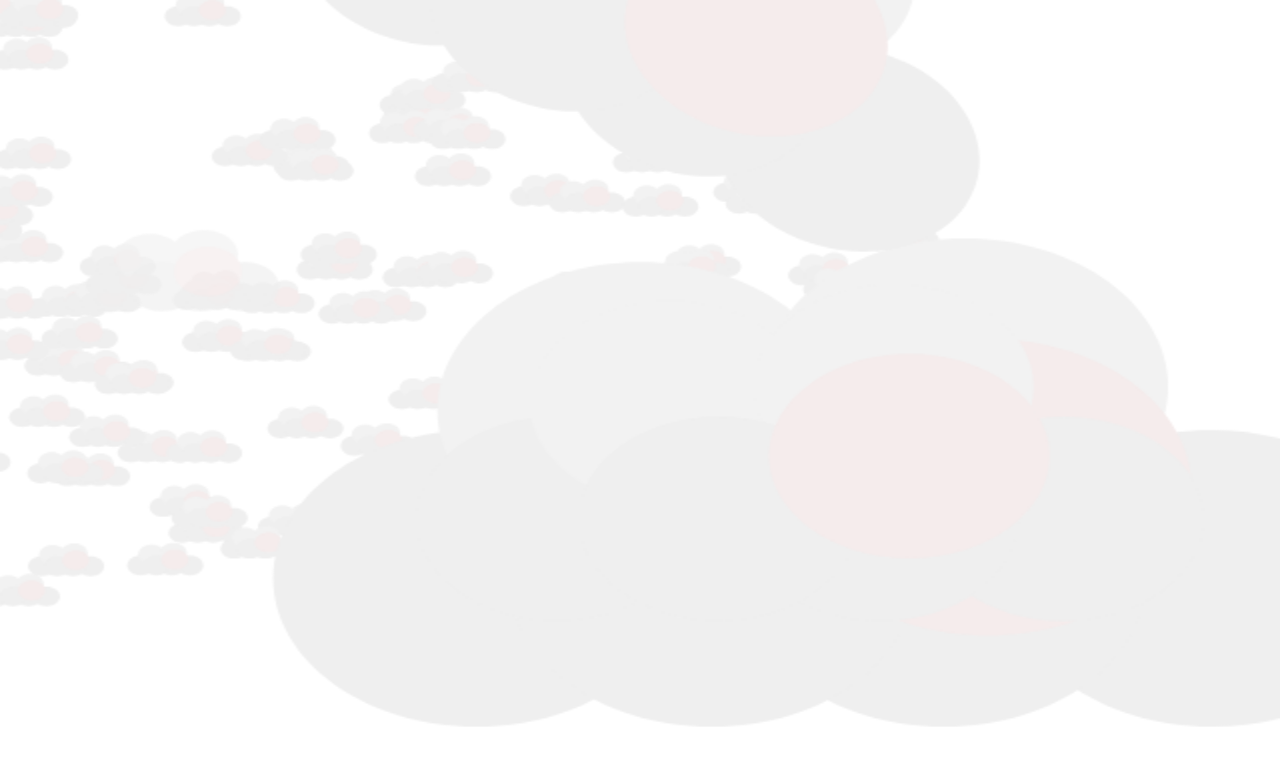
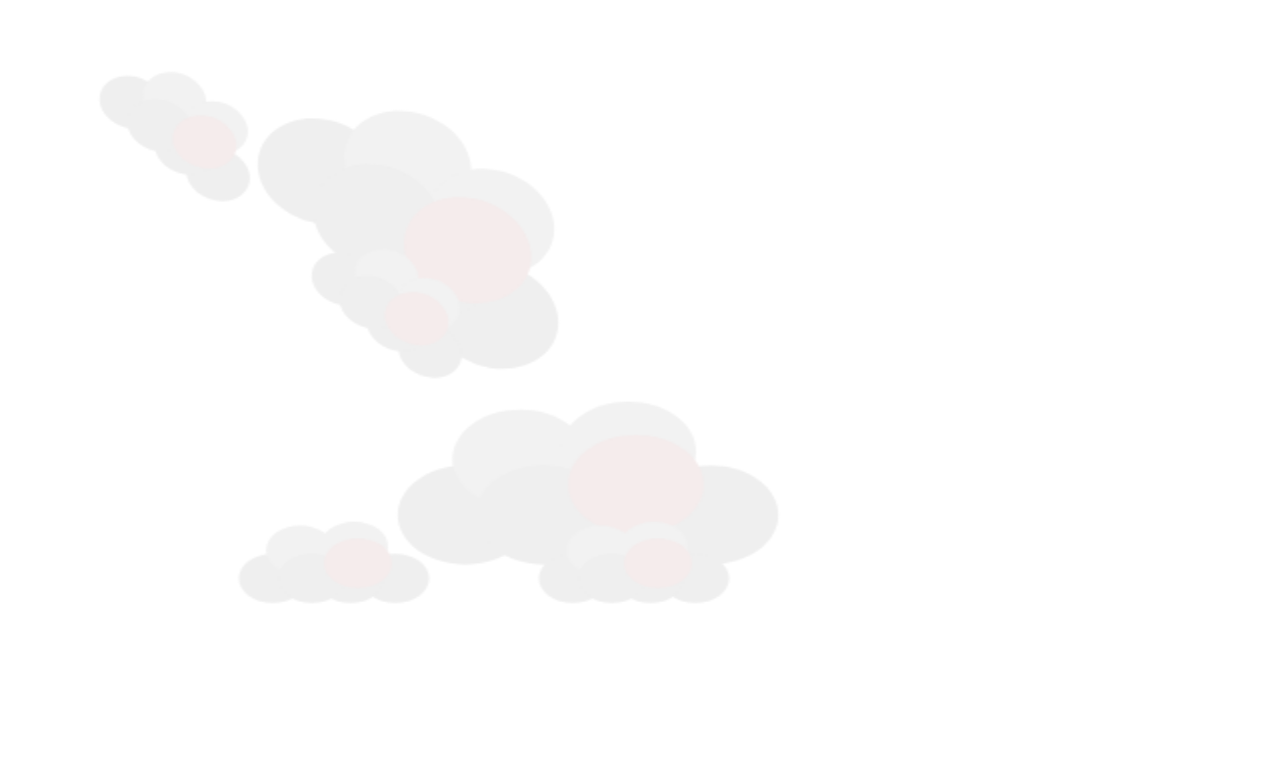
Before and after one commit to kefniark/volley-js13k, a website built with webpack: page src/index.html in a window 1280 px wide. Built offline with nearby package versions, Linux system fonts and the light colour scheme.

Commit message:
implement entity/component system

```diff
--- /dev/null
+++ b/src/components/component.ts
@@ -0,0 +1,16 @@
+import { IComponent } from '../interfaces/IComponent';
+import { IEntity } from '../interfaces/IEntity';
+
+export class Component implements IComponent {
+	protected active = false;
+	protected ctx: CanvasRenderingContext2D;
+	protected updates: ((time: number, dt: number) => void)[] = [];
+	public entity?: IEntity;
+
+	constructor(ctx: CanvasRenderingContext2D) {
+		this.ctx = ctx;
+	}
+
+	public update(time: number, dt: number) {}
+	public render(scale: number, alpha: number) {}
+}
--- /dev/null
+++ b/src/components/sprite.ts
@@ -0,0 +1,55 @@
+import { Component } from './component';
+
+// import { IEntity } from '../interfaces/IEntity';
+
+// export class Sprite implements IEntity {
+// 	private img: HTMLImageElement;
+// 	private ctx: CanvasRenderingContext2D;
+// 	private ready = false;
+// 	public x = 0;
+// 	public y = 0;
+// 	public z = 0;
+// 	public scale = 1;
+// 	public angle = 0;
+// 	public alpha = 1;
+// 	constructor(ctx: CanvasRenderingContext2D, path: string) {
+// 		this.ctx = ctx;
+// 		this.img = new Image();
+// 		this.img.onload = () => this.ready = true;
+// 		this.img.src = path;
+// 	}
+
+// 	public addUpdate(cb: (time: number, dt: number) => void) {
+// 		this.updates.push(cb);
+// 	}
+
+// 	public update(time: number, dt: number): void {
+// 		this.updates.forEach((cb) => cb(time, dt));
+// 	}
+
+// 	public render() {
+// 		if (!this.ready || this.alpha <= 0 || this.scale <= 0) return;
+// 		this.ctx.translate(this.x, this.y);
+// 		if (this.angle !== 0) this.ctx.rotate(this.angle);
+// 		if (this.alpha < 1) this.ctx.globalAlpha = this.alpha;
+// 		this.ctx.drawImage(this.img, -this.img.width / 2, -this.img.height / 2, this.img.width * this.scale, this.img.height * this.scale);
+// 		if (this.alpha < 1) this.ctx.globalAlpha = 1;
+// 		if (this.angle !== 0) this.ctx.rotate(-this.angle);
+// 		this.ctx.translate(-this.x, -this.y);
+// 	}
+// }
+
+export class Sprite extends Component {
+	private img: HTMLImageElement;
+
+	constructor(ctx: CanvasRenderingContext2D, path: string) {
+		super(ctx);
+		this.img = new Image();
+		this.img.onload = () => this.active = true;
+		this.img.src = path;
+	}
+
+	public render(scale: number, alpha: number) {
+		this.ctx.drawImage(this.img, -this.img.width / 2, -this.img.height / 2, this.img.width * scale, this.img.height * scale);
+	}
+}
--- /dev/null
+++ b/src/components/text.ts
@@ -0,0 +1,3 @@
+// export class Text {
+
+// }
--- /dev/null
+++ b/src/components/transform.ts
@@ -0,0 +1,35 @@
+export interface ITransformOptions {
+	x?: number;
+	y?: number;
+	z?: number;
+	scale?: number;
+	alpha?: number;
+	angle?: number;
+	update?: (time: number, dt: number) => void;
+}
+
+export class Transform {
+	// position
+	public x = 0;
+	public y = 0;
+	public z = 0;
+
+	// rotation / scale
+	public angle = 0;
+	public scale = 1;
+	public alpha = 1;
+
+	public set(options?: ITransformOptions) {
+		if (!options) return;
+		if (options.x !== undefined) this.x = options.x;
+		if (options.y !== undefined) this.y = options.y;
+		if (options.z !== undefined) this.z = options.z;
+		if (options.scale !== undefined) this.scale = options.scale;
+		if (options.alpha !== undefined) this.alpha = options.alpha;
+		if (options.angle !== undefined) this.angle = options.angle;
+	}
+
+	public toString() {
+		return `[x: ${this.x}, y: ${this.y}, scale: ${this.scale}, angle: ${this.angle}]`;
+	}
+}
--- /dev/null
+++ b/src/entities/entity.ts
@@ -0,0 +1,76 @@
+import { Component } from '../components/component';
+import { Sprite } from '../components/sprite';
+import { ITransformOptions, Transform } from '../components/transform';
+import { IComponent } from '../interfaces/IComponent';
+import { IEntity } from '../interfaces/IEntity';
+
+export class Entity extends Component implements IEntity {
+	public name = '';
+	public transform: Transform;
+	private t: Transform;
+	public components: IComponent[] = [];
+	public childrens: IEntity[] = [];
+
+	constructor(ctx: CanvasRenderingContext2D) {
+		super(ctx);
+		this.active = true;
+		this.transform = new Transform();
+		this.t = new Transform();
+	}
+
+	public addComp(component: IComponent) {
+		component.entity = this;
+		this.components.push(component);
+	}
+
+	public deleteComp(component: IComponent) {
+		component.entity = undefined;
+		const index = this.components.indexOf(component);
+		if (index !== -1) {
+			this.components.splice(index, 1);
+		}
+	}
+
+	public addChild(entity: IEntity) {
+		this.childrens.push(entity);
+	}
+
+	public deleteChild(entity: IEntity) {
+		const index = this.childrens.indexOf(entity);
+		if (index !== -1) {
+			this.childrens.splice(index, 1);
+		}
+	}
+
+	public update(time: number, dt: number) {
+		if (!this.active) return;
+		this.components.forEach((el) => el.update(time, dt));
+		this.childrens.forEach((el) => el.update(time, dt));
+	}
+
+	public createSpriteEntity(path: string, options?: ITransformOptions): IEntity {
+		const entity = new Entity(this.ctx);
+		entity.transform.set(options);
+		const sprite = new Sprite(this.ctx, path);
+		entity.addComp(sprite);
+		this.addChild(entity);
+		return entity;
+	}
+
+	public render(scale: number, alpha: number) {
+		if (!this.active) return;
+
+		console.log(this.name, this.transform);
+		this.ctx.translate(this.transform.x * scale, this.transform.y * scale);
+		if (this.transform.angle !== 0) this.ctx.rotate(this.transform.angle);
+		if (this.transform.alpha < 1) this.ctx.globalAlpha = this.transform.alpha;
+
+		this.components.forEach((el) => el.render(scale * this.transform.scale, alpha * this.transform.alpha));
+		this.childrens.sort((a: IEntity, b: IEntity) => a.transform.z > b.transform.z ? 1 : -1);
+		this.childrens.forEach((el) => el.render(scale * this.transform.scale, alpha * this.transform.alpha));
+
+		if (this.transform.alpha < 1) this.ctx.globalAlpha = 1;
+		if (this.transform.angle !== 0) this.ctx.rotate(-this.transform.angle);
+		this.ctx.translate(-this.transform.x * scale, -this.transform.y * scale);
+	}
+}
--- a/src/index.ts
+++ b/src/index.ts
@@ -1,5 +1,4 @@
 import { Scene } from './scene';
-import { Sprite } from './sprite';
 
 function init() {
 	const can = document.getElementById('canvas') as HTMLCanvasElement;
@@ -8,6 +7,7 @@ function init() {
 	const ctx = can.getContext('2d') as CanvasRenderingContext2D;
 	if (!ctx) return;
 
+	ctx.imageSmoothingEnabled = false;
 	const scene = new Scene(can, ctx);
 
 	let play = true;
@@ -18,11 +18,14 @@ function init() {
 		if (play) {
 			scene.update(time, dt);
 			ctx.clearRect(0, 0, 640, 480);
-			scene.render();
+			scene.render(1, 1);
 		}
+		if (time > 1000) return;
 		window.requestAnimationFrame(update);
 	}
 	window.requestAnimationFrame(update);
+
+	console.log(scene);
 
 	document.addEventListener( 'visibilitychange', () => play = !document.hidden, false);
 }
--- /dev/null
+++ b/src/interfaces/IComponent.ts
@@ -0,0 +1,9 @@
+import { Transform } from '../components/transform';
+import { IEntity } from './IEntity';
+
+export interface IComponent {
+	entity?: IEntity;
+
+	update(time: number, dt: number): void;
+	render(scale: number, alpha: number): void;
+}
--- a/src/scene.ts
+++ b/src/scene.ts
@@ -1,80 +1,143 @@
+import { Sprite } from './components/sprite';
+import { ITransformOptions } from './components/transform';
+import { Entity } from './entities/entity';
 import { IEntity } from './interfaces/IEntity';
-import { Sprite } from './sprite';
 
-export interface ISpriteOptions {
-	x?: number;
-	y?: number;
-	z?: number;
-	scale?: number;
-	alpha?: number;
-	angle?: number;
-	update?: (time: number, dt: number) => void;
+export class Scene extends Entity {
+	constructor(canvas: HTMLCanvasElement, ctx: CanvasRenderingContext2D) {
+		super(ctx);
+		this.name = 'scene';
+		// const sprite1 = this.createSpriteEntity('assets/cloud.svg', {
+		// 	// update: (time, dt) => {
+		// 	// 	sprite1.x = 250 + Math.cos(time / 1000) * 250;
+		// 	// 	sprite1.angle = (Math.cos(time / 1000) + 1) * Math.PI / 8;
+		// 	// }
+		// });
+
+		// const sprite2 = this.createSpriteEntity('assets/cloud.svg', {
+		// 	// update: (time, dt) => {
+		// 	// 	sprite2.x = 250 + Math.sin(time / 5000) * 150;
+		// 	// 	sprite2.y = 250 + Math.cos(time / 250) * 150;
+		// 	// 	sprite2.scale = 1 + (Math.cos(time / 5000)) * 0.5;
+		// 	// }
+		// });
+
+		const sprite = this.createSpriteEntity('assets/cloud.svg', {
+			x: 400,
+			y: 350,
+			scale: 0.5
+			// update: (time, dt) => sprite3.alpha = (Math.cos(time / 1000)) * 0.5 + 0.5
+		}) as Entity;
+
+		sprite.createSpriteEntity('assets/cloud.svg', {
+			x: 150,
+			y: 150,
+			scale: 0.5
+		});
+
+		sprite.createSpriteEntity('assets/cloud.svg', {
+			x: -150,
+			y: 150,
+			scale: 0.5
+		});
+
+		const sprite3 = this.createSpriteEntity('assets/cloud.svg', {
+			x: 250,
+			y: 250,
+			angle: Math.PI / 4,
+			scale: 0.5
+			// update: (time, dt) => sprite3.alpha = (Math.cos(time / 1000)) * 0.5 + 0.5
+		}) as Entity;
+
+		const sub = sprite3.createSpriteEntity('assets/cloud.svg', {
+			x: 150,
+			y: 150,
+			scale: 0.5
+		}) as Entity;
+
+		const sub2 = sprite3.createSpriteEntity('assets/cloud.svg', {
+			x: -150,
+			y: 150,
+			scale: 0.5
+		}) as Entity;
+
+		// this.createSpriteEntity('assets/cloud.svg', { x: 320, y: 240, z: -1, scale: 1.5 });
+
+		// for (let i = 0; i < 200; i++) {
+		// 	this.createSpriteEntity('assets/cloud.svg', {
+		// 		x: Math.random() * 640,
+		// 		y: Math.random() * 480,
+		// 		scale: 0.1,
+		// 		z: Math.random() * 5 - 10
+		// 	});
+		// }
+	}
 }
 
-export class Scene {
-	private ctx: CanvasRenderingContext2D;
-	private canvas: HTMLCanvasElement;
-	private elements: IEntity[];
+// export class Scene {
+// 	private ctx: CanvasRenderingContext2D;
+// 	private canvas: HTMLCanvasElement;
+// 	private elements: IEntity[];
 
-	constructor(canvas: HTMLCanvasElement, ctx: CanvasRenderingContext2D) {
-		this.canvas = canvas;
-		this.ctx = ctx;
-		this.elements = [];
+// 	constructor(canvas: HTMLCanvasElement, ctx: CanvasRenderingContext2D) {
+// 		this.canvas = canvas;
+// 		this.ctx = ctx;
+// 		this.elements = [];
 
-		const sprite1 = this.createSprite('assets/cloud.svg', {
-			update: (time, dt) => {
-				sprite1.x = 250 + Math.cos(time / 1000) * 250;
-				sprite1.angle = (Math.cos(time / 1000) + 1) * Math.PI / 8;
-			}
-		});
+// 		const sprite1 = this.createSprite('assets/cloud.svg', {
+// 			update: (time, dt) => {
+// 				sprite1.x = 250 + Math.cos(time / 1000) * 250;
+// 				sprite1.angle = (Math.cos(time / 1000) + 1) * Math.PI / 8;
+// 			}
+// 		});
 
-		const sprite2 = this.createSprite('assets/cloud.svg', {
-			update: (time, dt) => {
-				sprite2.x = 250 + Math.sin(time / 5000) * 150;
-				sprite2.y = 250 + Math.cos(time / 250) * 150;
-				sprite2.scale = 1 + (Math.cos(time / 5000)) * 0.5;
-			}
-		});
+// 		const sprite2 = this.createSprite('assets/cloud.svg', {
+// 			update: (time, dt) => {
+// 				sprite2.x = 250 + Math.sin(time / 5000) * 150;
+// 				sprite2.y = 250 + Math.cos(time / 250) * 150;
+// 				sprite2.scale = 1 + (Math.cos(time / 5000)) * 0.5;
+// 			}
+// 		});
 
-		const sprite3 = this.createSprite('assets/cloud.svg', {
-			x: 250,
-			y: 250,
-			scale: 0.25,
-			update: (time, dt) => sprite3.alpha = (Math.cos(time / 1000)) * 0.5 + 0.5
-		});
+// 		const sprite3 = this.createSprite('assets/cloud.svg', {
+// 			x: 250,
+// 			y: 250,
+// 			scale: 0.25,
+// 			update: (time, dt) => sprite3.alpha = (Math.cos(time / 1000)) * 0.5 + 0.5
+// 		});
 
-		this.createSprite('assets/cloud.svg', { x: 320, y: 240, z: -1, scale: 1.5 });
+// 		this.createSprite('assets/cloud.svg', { x: 320, y: 240, z: -1, scale: 1.5 });
 
-		for (let i = 0; i < 200; i++) {
-			this.createSprite('assets/cloud.svg', {
-				x: Math.random() * 640,
-				y: Math.random() * 480,
-				scale: 0.1,
-				z: Math.random() * 5 - 10
-			});
-		}
-	}
+// 		for (let i = 0; i < 200; i++) {
+// 			this.createSprite('assets/cloud.svg', {
+// 				x: Math.random() * 640,
+// 				y: Math.random() * 480,
+// 				scale: 0.1,
+// 				z: Math.random() * 5 - 10
+// 			});
+// 		}
+// 	}
 
-	private createSprite(path: string, options?: ISpriteOptions) {
-		const sprite = new Sprite(this.ctx, path);
-		if (options) {
-			if (options.x !== undefined) sprite.x = options.x;
-			if (options.y !== undefined) sprite.y = options.y;
-			if (options.z !== undefined) sprite.z = options.z;
-			if (options.scale !== undefined) sprite.scale = options.scale;
-			if (options.alpha !== undefined) sprite.alpha = options.alpha;
-			if (options.update !== undefined) sprite.addUpdate(options.update);
-		}
-		this.elements.push(sprite);
-		return sprite;
-	}
+// 	private createSprite(path: string, options?: ISpriteOptions) {
+// 		const sprite = new Sprite(this.ctx, path);
+// 		if (options) {
+// 			if (options.x !== undefined) sprite.x = options.x;
+// 			if (options.y !== undefined) sprite.y = options.y;
+// 			if (options.z !== undefined) sprite.z = options.z;
+// 			if (options.scale !== undefined) sprite.scale = options.scale;
+// 			if (options.alpha !== undefined) sprite.alpha = options.alpha;
+// 			if (options.update !== undefined) sprite.addUpdate(options.update);
+// 		}
+// 		this.elements.push(sprite);
+// 		return sprite;
+// 	}
 
-	public update(time: number, dt: number) {
-		this.elements.forEach((el) => el.update(time, dt));
-	}
+// 	public update(time: number, dt: number) {
+// 		this.elements.forEach((el) => el.update(time, dt));
+// 	}
 
-	public render() {
-		this.elements.sort((a: IEntity, b: IEntity) => a.z > b.z ? 1 : -1);
-		this.elements.forEach((el) => el.render());
-	}
-}
+// 	public render() {
+// 		this.elements.sort((a: IEntity, b: IEntity) => a.z > b.z ? 1 : -1);
+// 		this.elements.forEach((el) => el.render());
+// 	}
+// }
--- a/src/sprite.ts
+++ /dev/null
@@ -1,40 +0,0 @@
-import { IEntity } from './interfaces/IEntity';
-
-export class Sprite implements IEntity {
-	private img: HTMLImageElement;
-	private ctx: CanvasRenderingContext2D;
-	private ready = false;
-	public x = 0;
-	public y = 0;
-	public z = 0;
-	public scale = 1;
-	public angle = 0;
-	public alpha = 1;
-	public updates: ((time: number, dt: number) => void)[] = [];
-
-	constructor(ctx: CanvasRenderingContext2D, path: string) {
-		this.ctx = ctx;
-		this.img = new Image();
-		this.img.onload = () => this.ready = true;
-		this.img.src = path;
-	}
-
-	public addUpdate(cb: (time: number, dt: number) => void) {
-		this.updates.push(cb);
-	}
-
-	public update(time: number, dt: number): void {
-		this.updates.forEach((cb) => cb(time, dt));
-	}
-
-	public render() {
-		if (!this.ready || this.alpha <= 0 || this.scale <= 0) return;
-		this.ctx.translate(this.x, this.y);
-		if (this.angle !== 0) this.ctx.rotate(this.angle);
-		if (this.alpha < 1) this.ctx.globalAlpha = this.alpha;
-		this.ctx.drawImage(this.img, -this.img.width / 2, -this.img.height / 2, this.img.width * this.scale, this.img.height * this.scale);
-		if (this.alpha < 1) this.ctx.globalAlpha = 1;
-		if (this.angle !== 0) this.ctx.rotate(-this.angle);
-		this.ctx.translate(-this.x, -this.y);
-	}
-}
```
Also changed, not shown: src/index.html (+1 -0 lines), src/interfaces/IEntity.ts (+6 -9 lines).
